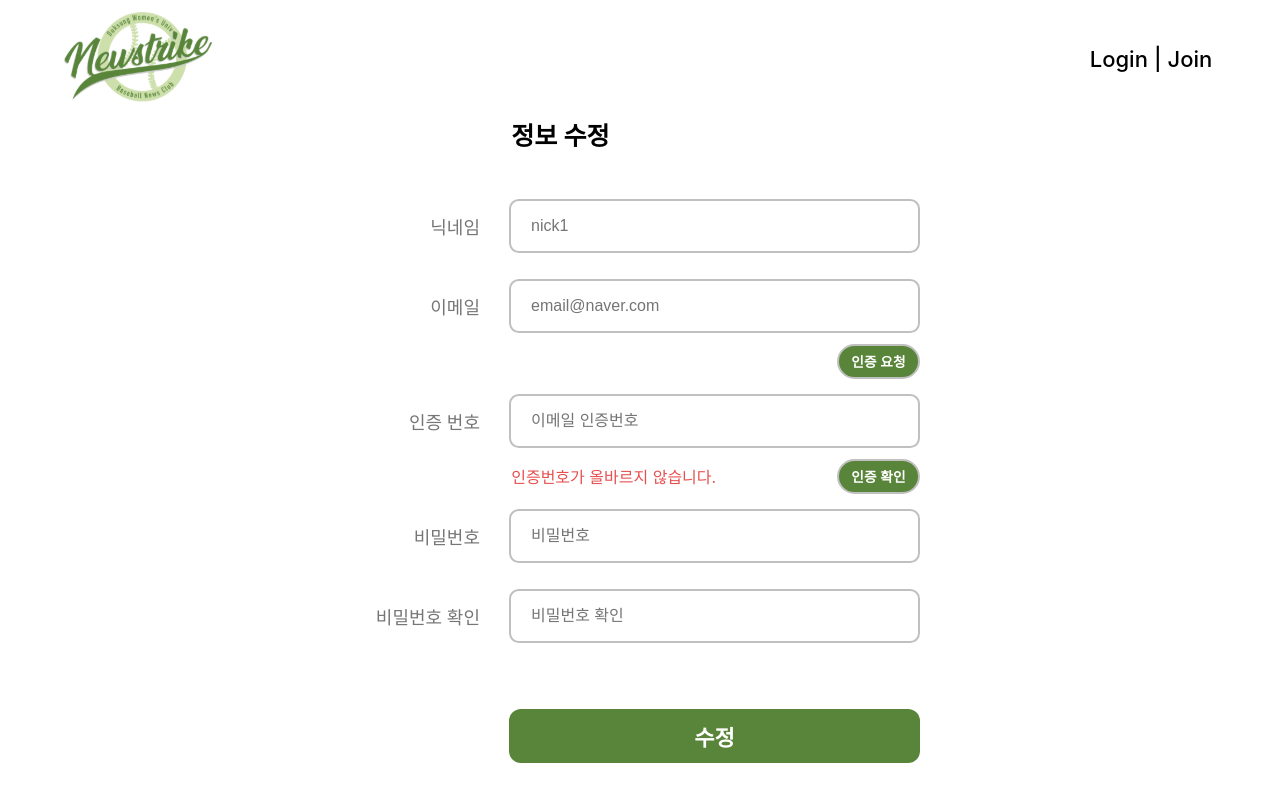
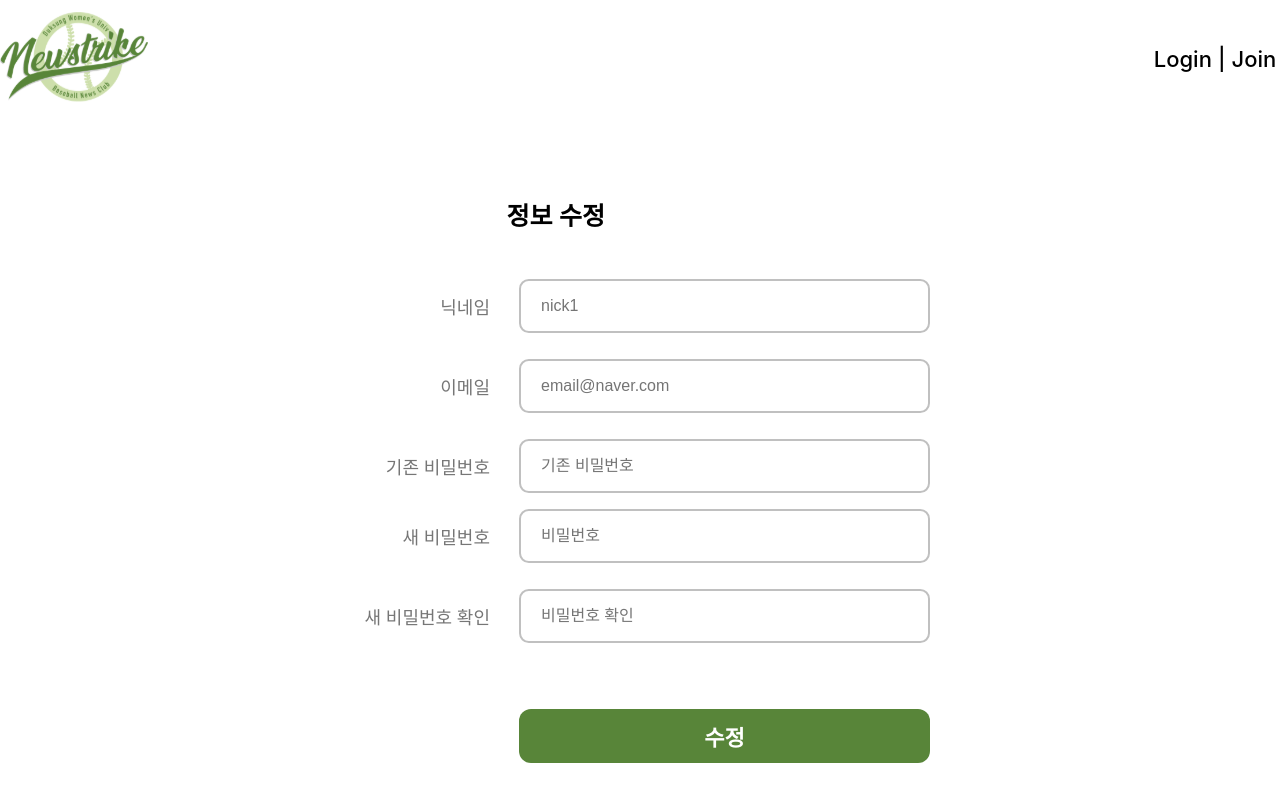
Before and after one commit to f4-zoluphaza/newsletter_front, a React (Create React App) app: page /Mypage/ChangeInfo in a window 1280 px wide. Built offline with nearby package versions, Linux system fonts and the light colour scheme.

Commit message:
[0905] jia API 연결 중 오류 확인하려고 commit

```diff
--- a/src/pages/myPage/ChangeInfo.jsx
+++ b/src/pages/myPage/ChangeInfo.jsx
@@ -1,4 +1,5 @@
 import React, { useState } from 'react';
+import axios from "axios";
 import {
   Div,
   BodyDiv,
@@ -26,12 +27,20 @@ export default function ChangeInfo() {
     emailCheck: '',
     password: '',
     passwordCheck: '',
+    newPassword: '',
+    newPasswordCheck: ''
   });
 
-  const [validEmail, setValidEmail] = useState(null);
+
+  const [validEmail, setValidEmail] = useState(null); // 이메일 유효값
   const [validEmailCheck, setValidEmailCheck] = useState(null);
   const [validPW, setValidPW] = useState(null);
   const [validPWCheck, setValidPWCheck] = useState(null);
+
+  // 화면 새로고침 막는 함수
+  const handleSubmit = (e) => {
+    e.preventDefault();
+  };
 
   // 비밀번호 유효성 함수
   const handlePW = (e) => {
@@ -63,6 +72,38 @@ export default function ChangeInfo() {
     }
   };
 
+  // 내 정보 수정 함수
+  const changeinfoAPI = async () => {
+    try {
+      //API 요청 URL
+      const url = "https://humble-commonly-goshawk.ngrok-free.app/api/v1/mypage/change";
+
+      const data = {
+        nickname: form.nickName,
+        passwd: form.password,
+        newPasswd: form.newPassword,
+        newPasswdCheck: form.newPasswordCheck,
+      };
+
+      const response = await axios.put(url, data, {
+        headers: {
+          "Content-Type": "application/json",
+        },
+      });
+
+      const result = response.data.result;
+      console.log(result);
+
+      alert("정보가 성공적으로 수정되었습니다.");
+    } catch (error) {
+      console.error(
+        "내 정보 수정 에러",
+        error.response ? error.response.data : error
+      );
+      alert(error.response.data.result);
+    }
+  };
+
   return (
     <Div>
       <BodyDiv>
@@ -76,7 +117,7 @@ export default function ChangeInfo() {
             </TextSpan>
           </TitleDiv>
           <RightDiv>
-            <Form>
+            <Form onSubmit={handleSubmit}>
               <TextDivForm>
                 <TextDiv>
                   <TextSpan>닉네임</TextSpan>
@@ -105,14 +146,14 @@ export default function ChangeInfo() {
                 />
               </TextDivForm>
 
-              <UnderDiv margintop="5px" justifyContent="end">
-                {/* <Button>중복 확인</Button> */}
+              {/* <UnderDiv margintop="5px" justifyContent="end">
+                <Button>중복 확인</Button>
                 <Button backgroundcolor="#588539" color="#FFFFFF">
                   인증 요청
                 </Button>
-              </UnderDiv>
+              </UnderDiv> */}
 
-              <TextDivForm margintop="10px">
+              {/* <TextDivForm margintop="10px">
                 <TextDiv>
                   <TextSpan>인증 번호</TextSpan>
                 </TextDiv>
@@ -124,19 +165,33 @@ export default function ChangeInfo() {
                   height="53.82px"
                   borderRadius="9.78px"
                 />
-              </TextDivForm>
+              </TextDivForm> */}
 
-              <UnderDiv margintop="5px" justifyContent="space-between">
+              {/* <UnderDiv margintop="5px" justifyContent="space-between">
                 <VaildP>인증번호가 올바르지 않습니다.</VaildP>
-                {/* <VaildP color="#588539">인증되었습니다.</VaildP> */}
+                <VaildP color="#588539">인증되었습니다.</VaildP>
                 <Button backgroundcolor="#588539" color="#FFFFFF">
                   인증 확인
                 </Button>
-              </UnderDiv>
+              </UnderDiv> */}
+
+              <TextDivForm>
+                <TextDiv>
+                  <TextSpan>기존 비밀번호</TextSpan>
+                </TextDiv>
+                <Input
+                  id="currentPW"
+                  type="text"
+                  placeholder="기존 비밀번호"
+                  width="410.975px"
+                  height="53.82px"
+                  borderRadius="9.78px"
+                />
+              </TextDivForm>
 
               <TextDivForm margintop="10px">
                 <TextDiv>
-                  <TextSpan>비밀번호</TextSpan>
+                  <TextSpan>새 비밀번호</TextSpan>
                 </TextDiv>
                 <Input
                   id="password"
@@ -151,7 +206,7 @@ export default function ChangeInfo() {
 
               <TextDivForm>
                 <TextDiv>
-                  <TextSpan>비밀번호 확인</TextSpan>
+                  <TextSpan>새 비밀번호 확인</TextSpan>
                 </TextDiv>
                 <Input
                   id="passwordCheck"
@@ -176,6 +231,9 @@ export default function ChangeInfo() {
                   type="submit"
                   width="410.975px"
                   height="53.82px"
+                  onClick={() => {
+                    changeinfoAPI();
+                  }}
                 />
               </TextDivForm>
             </Form>
--- a/src/styles/Mypage_j/ChangeInfo.styled.jsx
+++ b/src/styles/Mypage_j/ChangeInfo.styled.jsx
@@ -16,7 +16,7 @@ export const Div = styled.div`
 `;
 
 export const BodyDiv = styled.div`
-  width: 90vw;
+  width: 1400px;
   height: auto;
   ${flexCenter()}
   flex-direction: column;
@@ -25,9 +25,10 @@ export const BodyDiv = styled.div`
 `;
 
 export const WrapperDiv = styled.div`
-  width: 560px;
+  width: 580px;
   /* height: ${(props) => props.height || '100vh'}; */
   height: auto;
+  margin-top: 80px;
   /* background-color: lightgray; */
 
   display: flex;
@@ -67,7 +68,7 @@ export const TitleDiv = styled.div`
 `;
 
 export const TextDiv = styled.div`
-  width: 120px;
+  width: 140px;
   height: 53.82px;
 
   display: flex;
```
